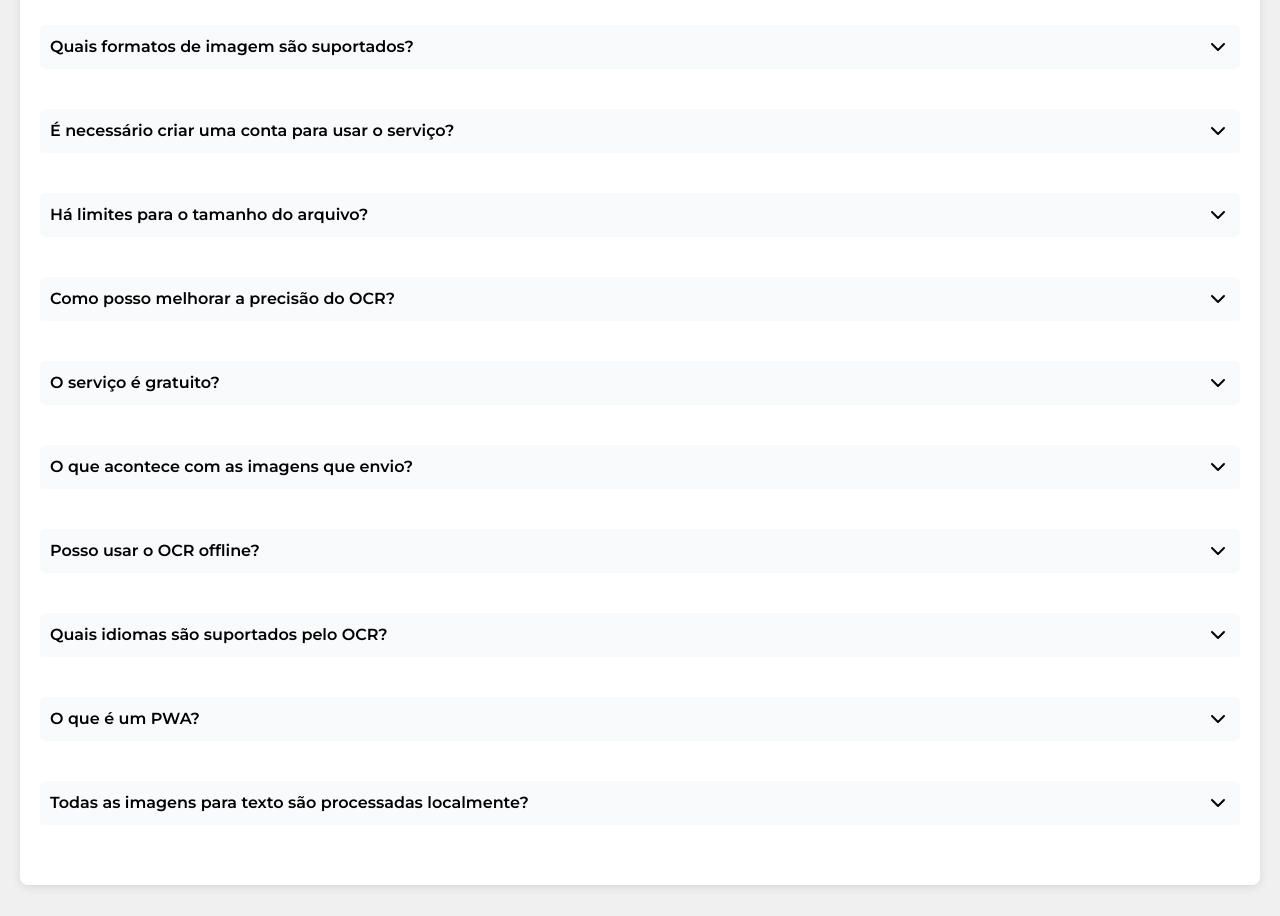
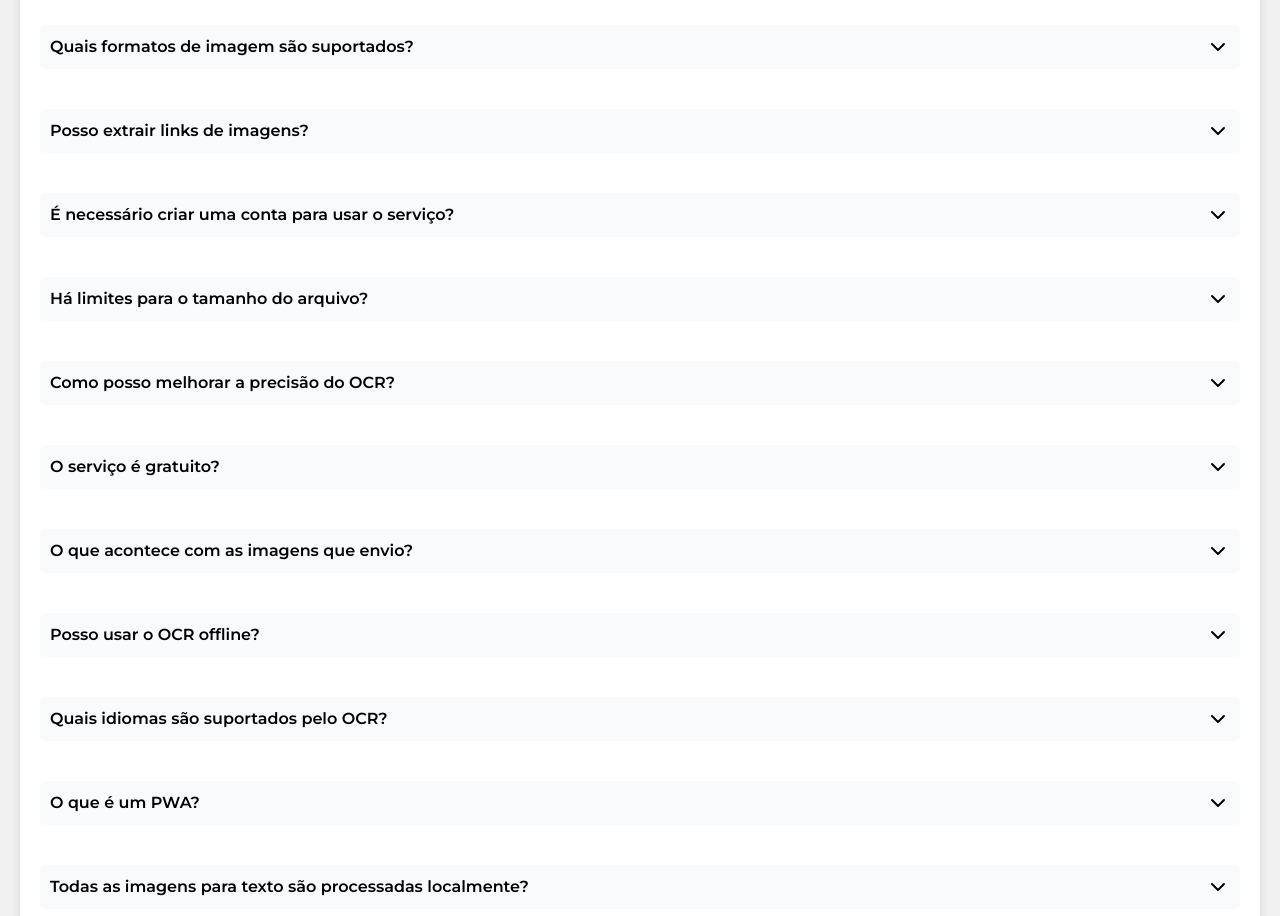
Before and after one commit to parlandin/AuroraOCR, a React (Vite) app: page / in a window 1280 px wide. Shown: the part 1600-2516 px from the top of the page. Built offline with nearby package versions, Linux system fonts and the light colour scheme.

Commit message:
feat: add FAQ entry for extracting links from images

```diff
--- a/src/components/FAQ/index.tsx
+++ b/src/components/FAQ/index.tsx
@@ -20,6 +20,11 @@ const FAQ: React.FC = () => {
       question: "Quais formatos de imagem são suportados?",
       answer:
         "Suportamos os formatos mais comuns, incluindo JPEG, PNG, GIF e PDF.",
+    },
+    {
+      question: "Posso extrair links de imagens?",
+      answer:
+        "Sim, nosso serviço extrair links de imagens, permitindo que você obtenha links clicáveis diretamente do texto extraído. Além disso, destacamos também: email, números de telefone e mais.",
     },
     {
       question: "É necessário criar uma conta para usar o serviço?",
```
